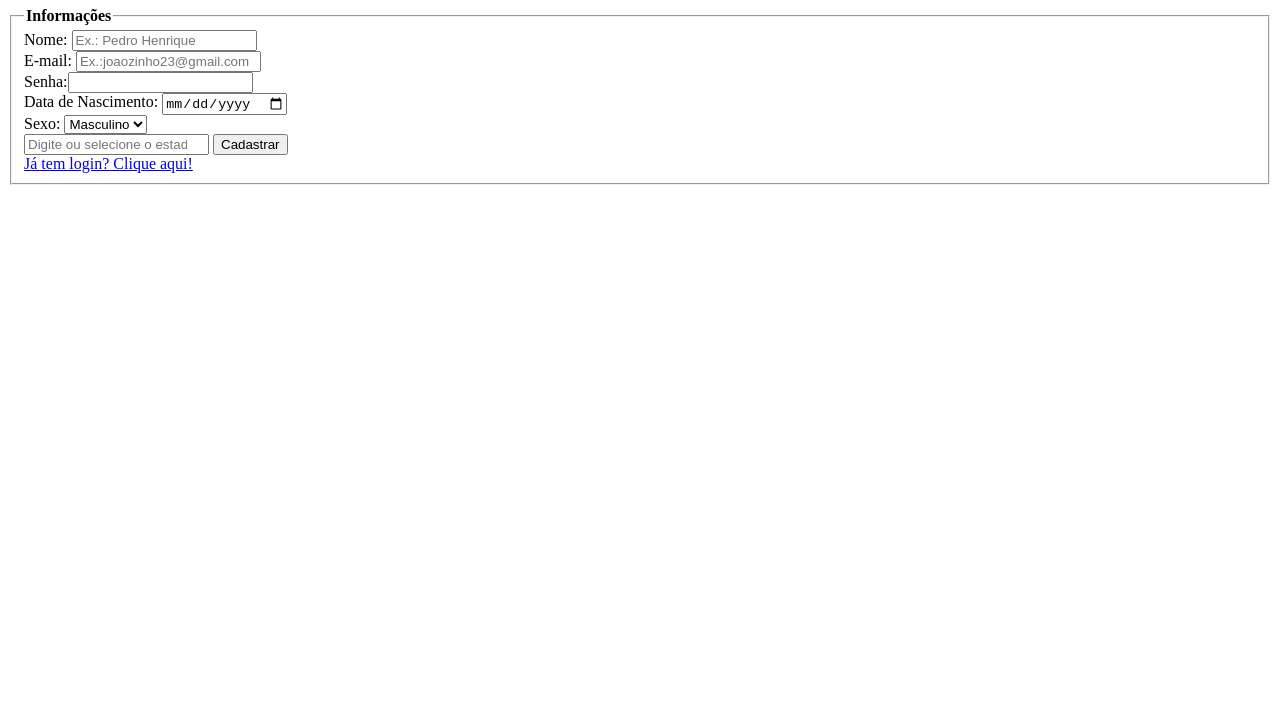
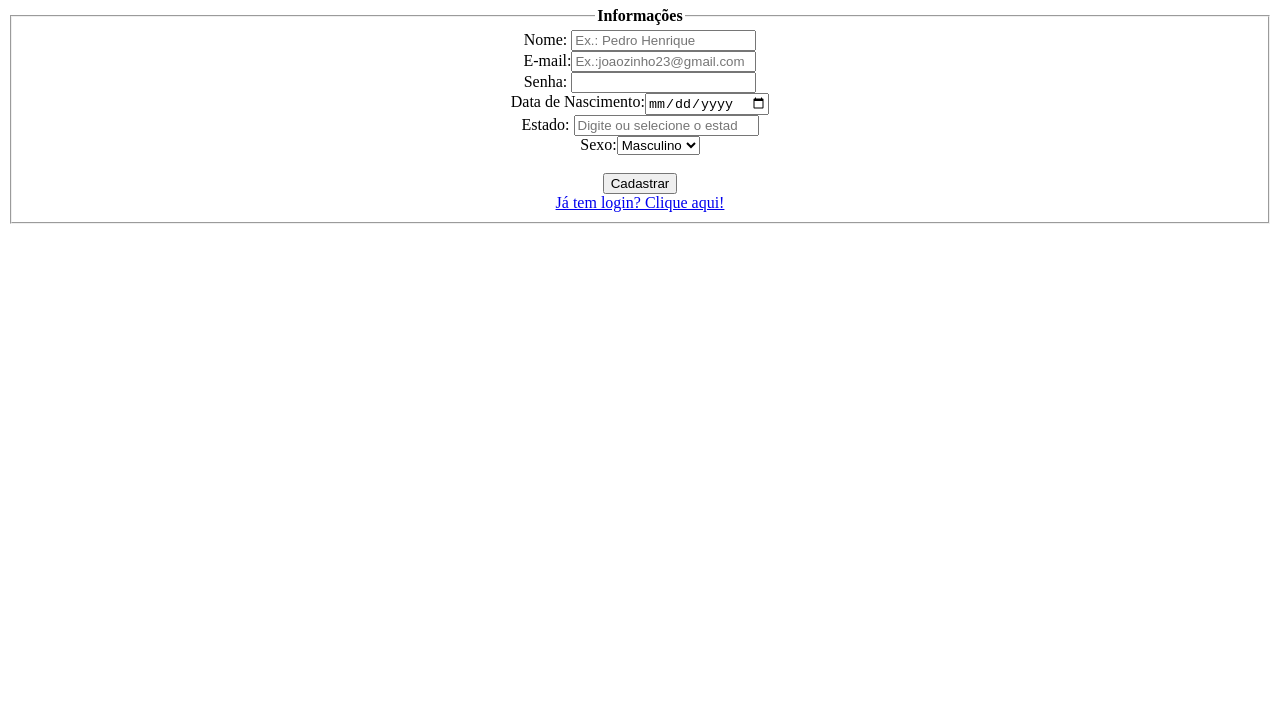
Before and after one commit to PH102003/web-mobile, a plain HTML site: page atvdd02/cadastro.html in a window 1280 px wide. Shown: the part 73-800 px from the top of the page. Drawn offline with Linux system fonts and the light colour scheme.

Commit message:
finalizado

```diff
--- a/atvdd02/cadastro.html
+++ b/atvdd02/cadastro.html
@@ -1,12 +1,16 @@
 <!DOCTYPE html>
 <html lang="en">
+
 <head>
     <meta charset="UTF-8">
     <meta name="viewport" content="width=device-width, initial-scale=1.0">
     <title>Cadastro</title>
 
 </head>
+
 <body>
+    <div style="text-align: center">
+
         <h1>
             <b>Cadastro de Usuário</b>
         </h1>
@@ -14,15 +18,12 @@
         <form action="cadastro-usuario" onsubmit=" return confirmarCadastro()">
             <fieldset>
                 <legend><b>Informações</b></legend>
-        Nome: <input type="text" name="nome" required placeholder="Ex.: Pedro Henrique"><br>
-        E-mail: <input type="email" name="e-mail" required placeholder="Ex.:joaozinho23@gmail.com"><br>
-        Senha:<input type="password" name="senha" required><br>
-        Data de Nascimento: <input type="date" name="data" required><br>
-        Sexo: <select name="secao" required>
-            <option value="masculino">Masculino</option>
-            <option value="feminino">Feminino</option>
-        </select><br>
-        <input type="text" list="estados" required placeholder="Digite ou selecione o estado que você mora:">
+                Nome:  <input type="text" name="nome" required placeholder="Ex.: Pedro Henrique"><br>
+                E-mail:<input type="email" name="e-mail" required placeholder="Ex.:joaozinho23@gmail.com"><br>
+                Senha: <input type="password" name="senha" required><br>
+                Data de Nascimento:<input type="date" name="data" required><br>
+
+                Estado: <input type="text" list="estados" required placeholder="Digite ou selecione o estado que você mora:"><br>
                 <datalist id="estados">
                     <option value="Pernambuco">PE</option>
                     <option value="Paraíba">PB</option>
@@ -30,22 +31,25 @@
                     <option value="Rio Grande do Norte">RN</option>
                     <option value="Bahia">BA</option>
                     <option value="Alagoas">AL</option>
-            <option value= "Sergipe">SE</option>
+                    <option value="Sergipe">SE</option>
                     <option value="Maranhão">MA</option>
                     <option value="Piauí">PI</option>
                 </datalist>
-
+                Sexo:<select name="secao" required>
+                    <option value="masculino">Masculino</option>
+                    <option value="feminino">Feminino</option>
+                </select><br><br>
                 <input type="submit" value="Cadastrar"><br>
                 <a href="./login.html">Já tem login? Clique aqui!</a>
             </fieldset>
 
         </form>
         <script>
-            function confirmarCadastro(){
+            function confirmarCadastro() {
                 window.alert('Cadastro Concluído!');
             }
         </script>
-
+    </div>
 </body>
 
 </html>
```
Also changed, not shown: atvdd01/contato.html (+2 -0 lines), atvdd01/minha-rotina.html (+13 -8 lines), atvdd02/login.html (+3 -0 lines), atvdd01/ft_minha.PNG (added), 1 other file. Lines whose indentation alone changed are shown as unchanged.
